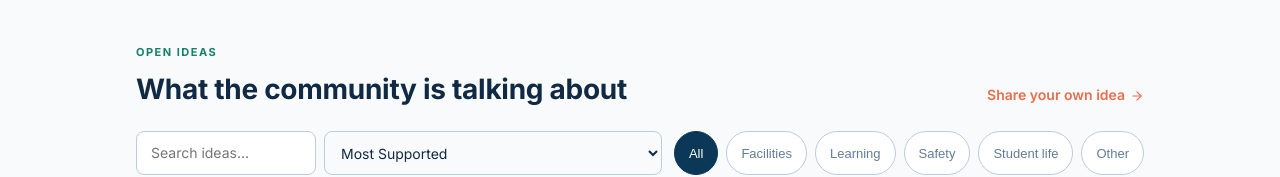
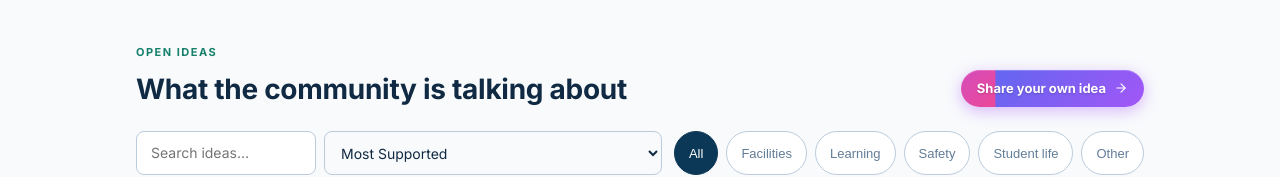
Before and after one commit to kyber0/SuggFeed, a Next.js app in the folder apps/web/: page / in a window 1280 px wide. Shown: the part 959-1136 px from the top of the page. Built offline with nearby package versions, Linux system fonts and the light colour scheme; no server answers; the database is empty.

Commit message:
feat(web): update community feed share button to use premium style

```diff
--- a/apps/web/app/styles.css
+++ b/apps/web/app/styles.css
@@ -489,6 +489,13 @@ textarea { height: 130px; resize: vertical; }
   0% { background-position: 0% center; }
   100% { background-position: 200% center; }
 }
+.btn-premium-sm {
+  @extend .btn-premium;
+  padding: 8px 16px;
+  font-size: 13px;
+  margin-top: 0;
+  width: auto;
+}
 
 /* old .primary alias */
 .primary { @extend .btn-primary; }
--- a/apps/web/components/sugg-feed.tsx
+++ b/apps/web/components/sugg-feed.tsx
@@ -293,7 +293,9 @@ export function SuggFeed({ turnstileSiteKey }: { turnstileSiteKey?: string }) {
               <p className="eyebrow">OPEN IDEAS</p>
               <h2>What the community is talking about</h2>
             </div>
-            <a className="feed-cta" href="#top" style={{ display: 'flex', alignItems: 'center', gap: 5 }}>Share your own idea <ArrowRight size={14} strokeWidth={2} /></a>
+            <button className="btn-premium" onClick={openSubmitPanel} style={{ padding: "8px 16px", fontSize: 13, marginTop: 0, width: "auto" }}>
+              Share your own idea <ArrowRight size={14} strokeWidth={2} />
+            </button>
           </div>
 
           <div className="feed-controls">
```
